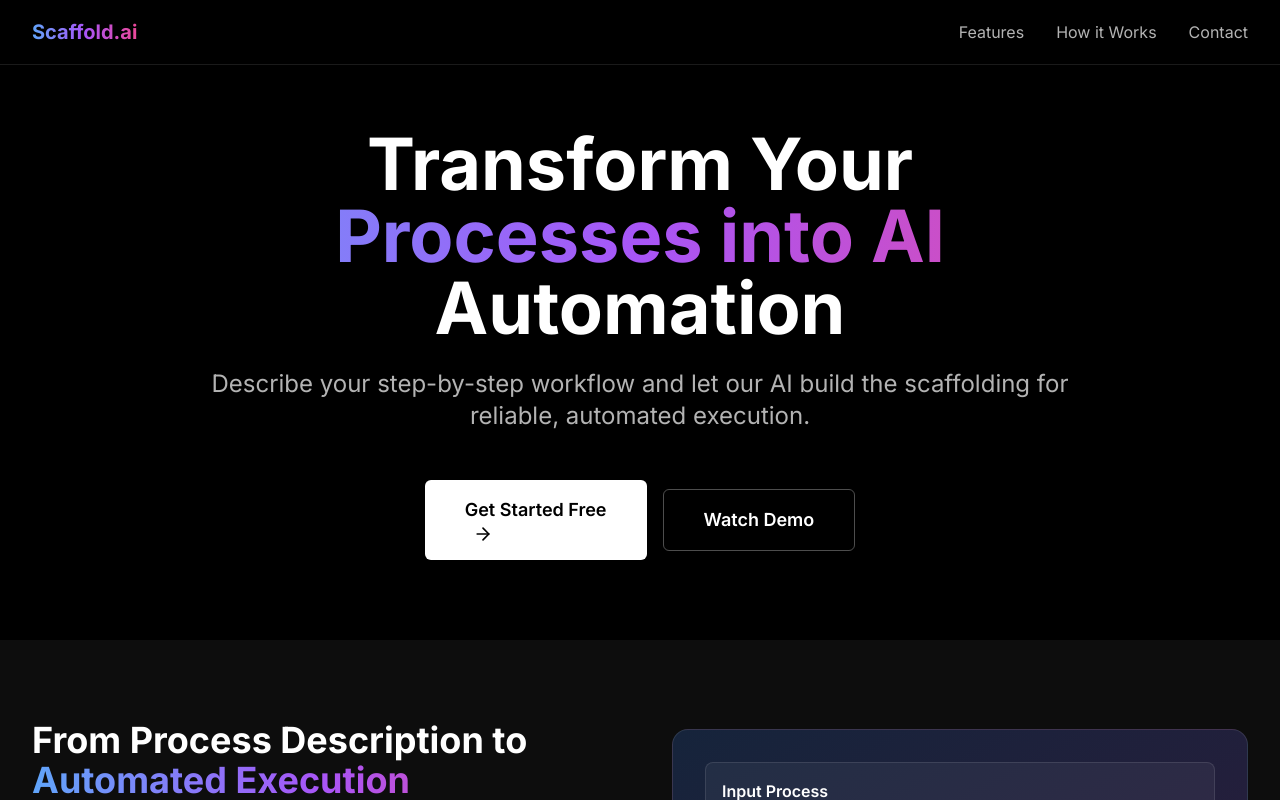
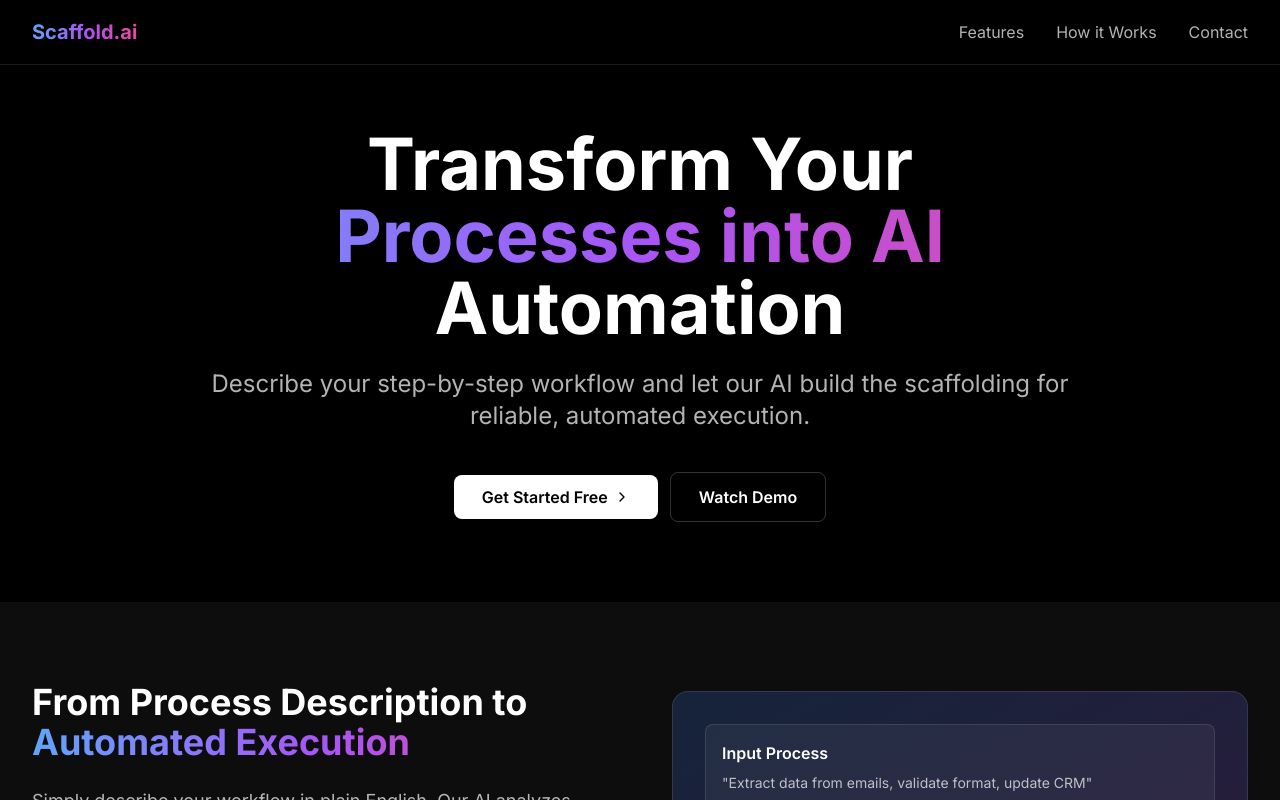
Before and after one commit to Apples96/scaffold-ai-test1, a Next.js app: page / in a window 1280 px wide. Shown: the top 800 px of the page. Built offline with nearby package versions, Linux system fonts and the light colour scheme.

Commit message:
Refine Get Started Free button for more professional look (chevron, alignment, spacing)

```diff
--- a/app/page.tsx
+++ b/app/page.tsx
@@ -1,7 +1,7 @@
 'use client'
 
 import { motion } from 'framer-motion'
-import { ArrowRight, Zap, Shield, Clock, BarChart3, Users, CheckCircle } from 'lucide-react'
+import { ArrowRight, Zap, Shield, Clock, BarChart3, Users, CheckCircle, ChevronRight } from 'lucide-react'
 import EmailSignup from './components/EmailSignup'
 
 export default function Home() {
@@ -36,15 +36,15 @@ export default function Home() {
               <span className="text-gradient block">Processes into AI</span>
               Automation
             </h1>
-            <p className="text-xl md:text-2xl text-white/70 mb-12 max-w-4xl mx-auto leading-relaxed">
+            <p className="text-xl md:text-2xl text-white/70 mb-10 max-w-4xl mx-auto leading-relaxed">
               Describe your step-by-step workflow and let our AI build the scaffolding for reliable, automated execution.
             </p>
-            <div className="flex flex-col sm:flex-row gap-4 justify-center items-center">
-              <button className="btn-primary text-lg px-10 py-4">
-                Get Started Free
-                <ArrowRight className="ml-2 h-5 w-5" />
+            <div className="flex flex-col sm:flex-row gap-3 justify-center items-center">
+              <button className="btn-primary text-base px-7 py-2.5 rounded-lg font-semibold flex items-center gap-1.5 shadow-none hover:shadow-md transition-all group">
+                <span>Get Started Free</span>
+                <ChevronRight className="h-4 w-4 transition-transform group-hover:translate-x-0.5" />
               </button>
-              <button className="btn-secondary text-lg px-10 py-4">
+              <button className="btn-secondary text-base px-7 py-3 rounded-lg font-semibold flex items-center gap-2 border border-white/20 hover:border-white/40 transition-all">
                 Watch Demo
               </button>
             </div>
```
